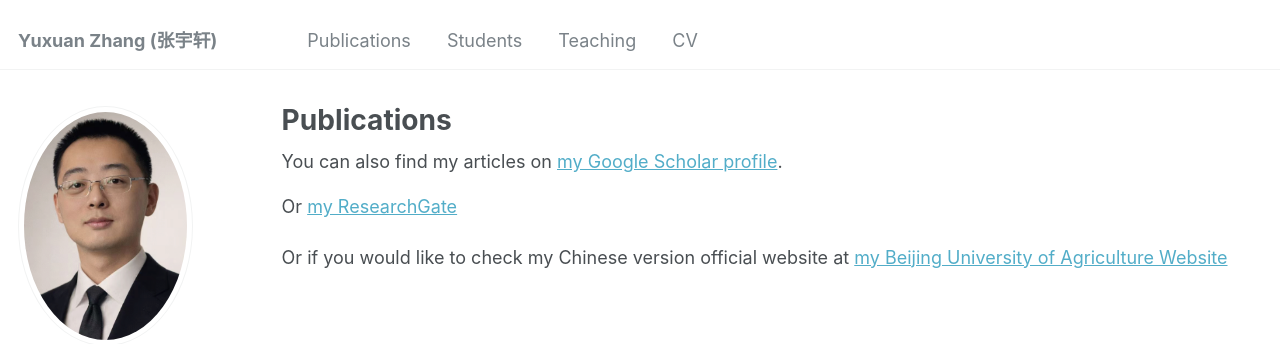
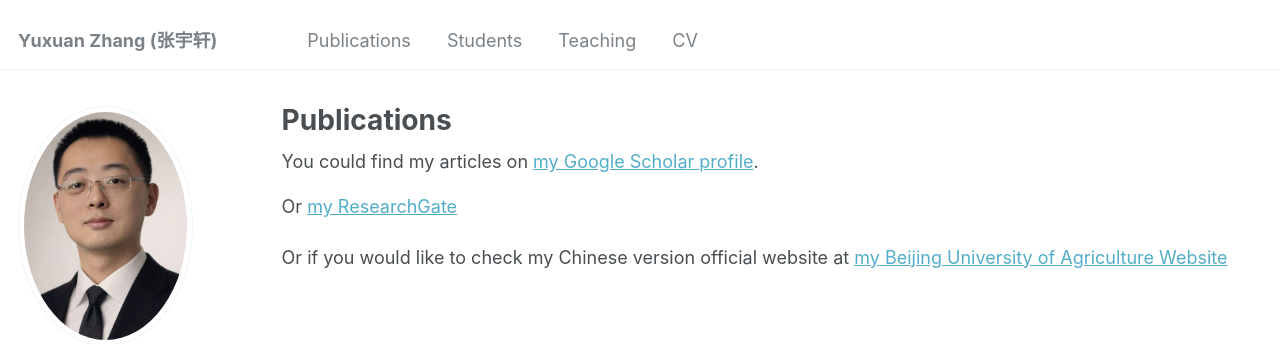
Before and after one commit to YuxuanZhang-96/YuxuanZhang-96.github.io, a Jekyll site: the page built from _pages/publications.md, in a window 1280 px wide. Shown: the top 344 px of the page. Built offline with Jekyll 4.4.1, drawn with Linux system fonts in a browser that asks for light colours; some web fonts are replaced.

Commit message:
Update publications.md

```diff
--- a/_pages/publications.md
+++ b/_pages/publications.md
@@ -6,7 +6,7 @@ author_profile: true
 ---
 
 {% if site.author.googlescholar %}
-  <div class="wordwrap">You can also find my articles on <a href="{{site.author.googlescholar}}">my Google Scholar profile</a>.</div>
+  <div class="wordwrap">You could find my articles on <a href="{{site.author.googlescholar}}">my Google Scholar profile</a>.</div>
 {% endif %}
 
 Or  <a href="https://www.researchgate.net/profile/Yuxuan-Zhang-61?ev=hdr_xprf"> my ResearchGate </a>
```
